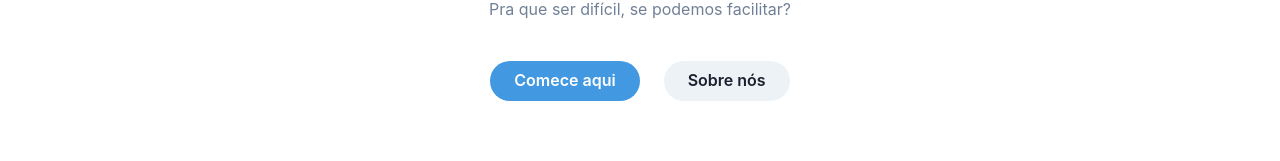
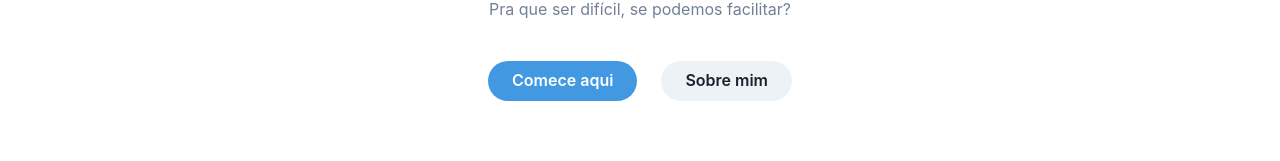
Before and after one commit to So0703/aulaReact, a React (Vite) app: page / in a window 1280 px wide. Shown: the part 321-482 px from the top of the page. Built offline with nearby package versions, Linux system fonts and the light colour scheme.

Commit message:
Dessa vez acabou

```diff
--- a/src/components/inicio/index.tsx
+++ b/src/components/inicio/index.tsx
@@ -40,7 +40,7 @@ export default function CallToActionWithIllustration() {
             <a href="/tarefas">Comece aqui</a>
           </Button>
           <Button rounded={'full'} px={6}>
-          <a href="/sobre">Sobre nós</a>
+          <a href="/sobre">Sobre mim</a>
           </Button>
         </Stack>
 
```
